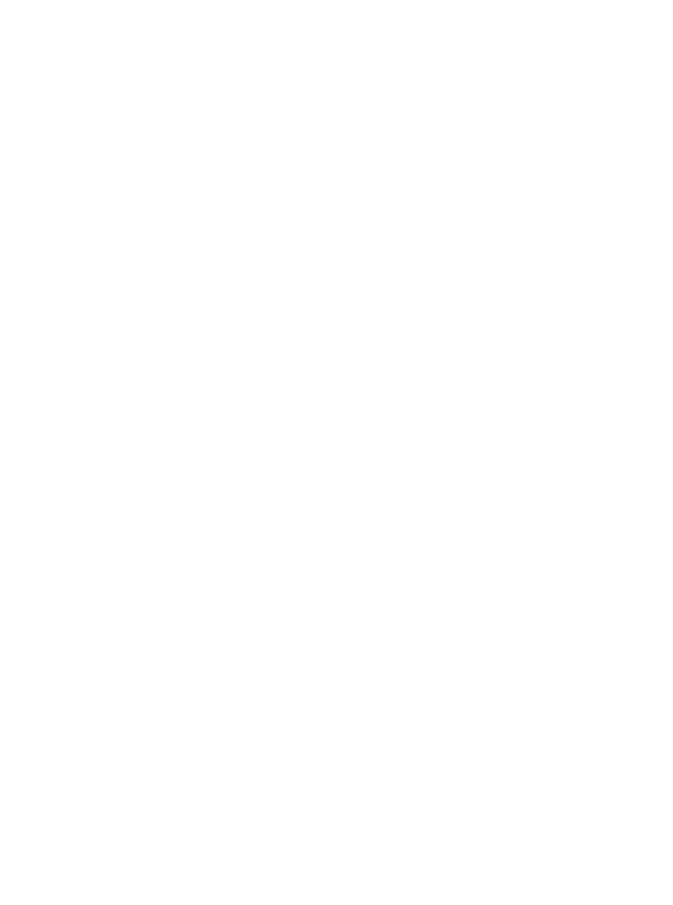
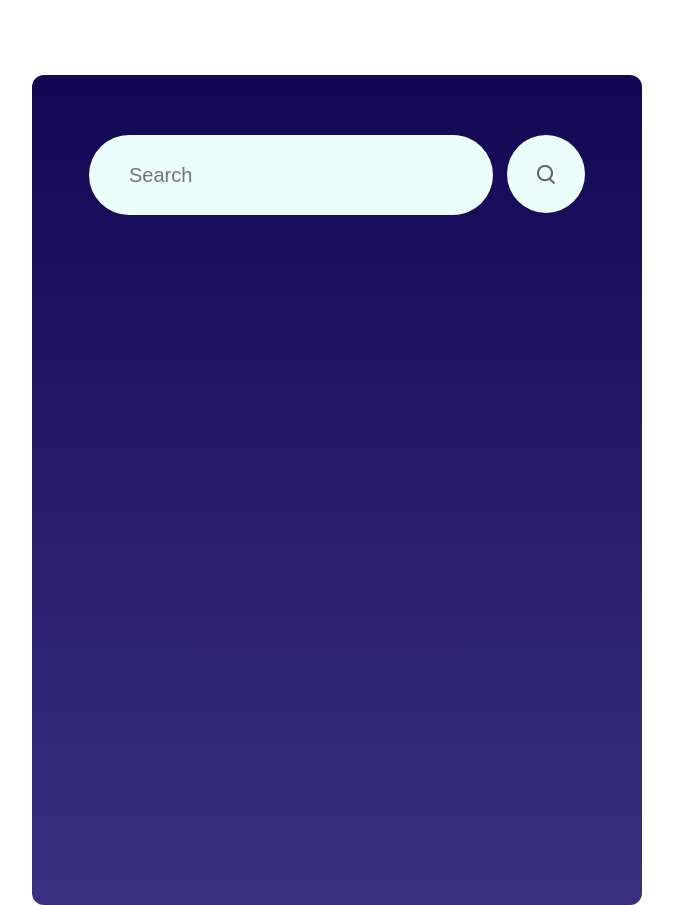
Before and after one commit to asi96/Vindvenn, a React (Create React App) app in the folder vindvenn/: page / in a window 1280 px wide. Shown: the whole page, without its empty margins (303-976 px from the left). Before the commit the page ends 800 px from the top, so only its background shows below. Built offline with nearby package versions, Linux system fonts and the light colour scheme.

Commit message:
Added initial background, search bar and button

```diff
--- a/vindvenn/src/components/VindvennApp/VindvennApp.css
+++ b/vindvenn/src/components/VindvennApp/VindvennApp.css
@@ -0,0 +1,41 @@
+.weather-container {
+    width: 610px;
+    height: 830px;
+    margin: auto;
+    margin-top: 75px;
+    border-radius: 12px;
+    background-image: linear-gradient(180deg, #130754 0%, #3b2f80 100%);;
+}
+
+.weather-top-bar {
+    display: flex;
+    justify-content: center;
+    gap: 14px;
+    padding-top: 60px;
+
+}
+
+.weather-top-bar input {
+    display: flex;
+    width: 362px;
+    height: 78px;
+    background: #ebfffc;
+    border: none;
+    outline: none;
+    border-radius: 40px;
+    padding-left: 40px;
+    color: #626262;
+    font-size: 20px;
+    font-weight: 400;
+}
+
+.city-search-icon {
+    display: flex;
+    justify-content: center;
+    align-items: center;
+    width: 78px;
+    height: 78px;
+    background: #ebfffc;
+    border-radius: 40px;
+    cursor: pointer;
+}
--- a/vindvenn/src/components/VindvennApp/VindvennApp.jsx
+++ b/vindvenn/src/components/VindvennApp/VindvennApp.jsx
@@ -12,8 +12,13 @@
 
 const VindvennApp = () => {
     return (
-        <div>
-
+        <div className='weather-container'>
+            <div className='weather-top-bar'>
+                <input type='text' className='city-search-text' placeholder='Search'></input>
+                <div className='city-search-icon'>
+                    <img src={search_icon} alt=""></img>
+                </div>
+            </div>
         </div>
     )
 }
```
